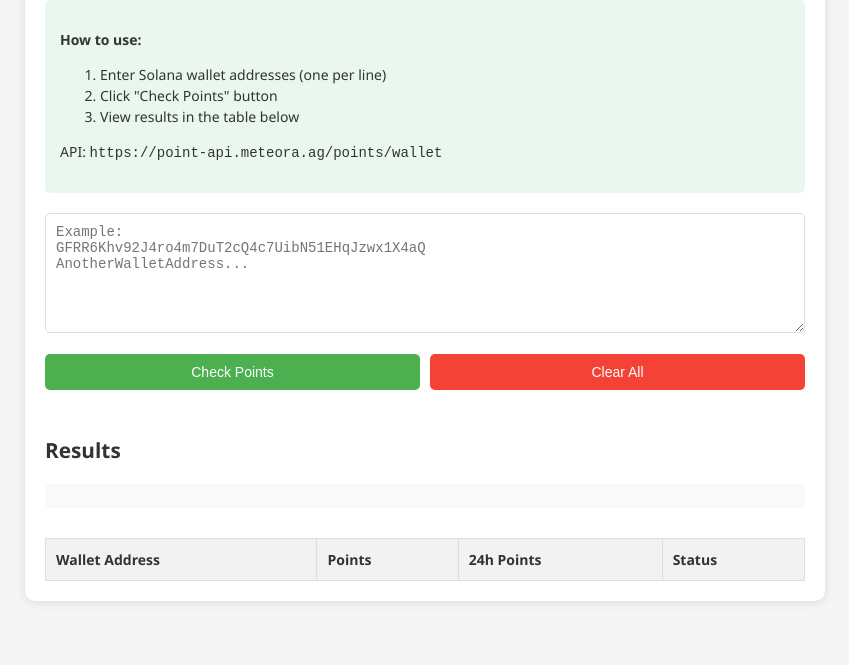
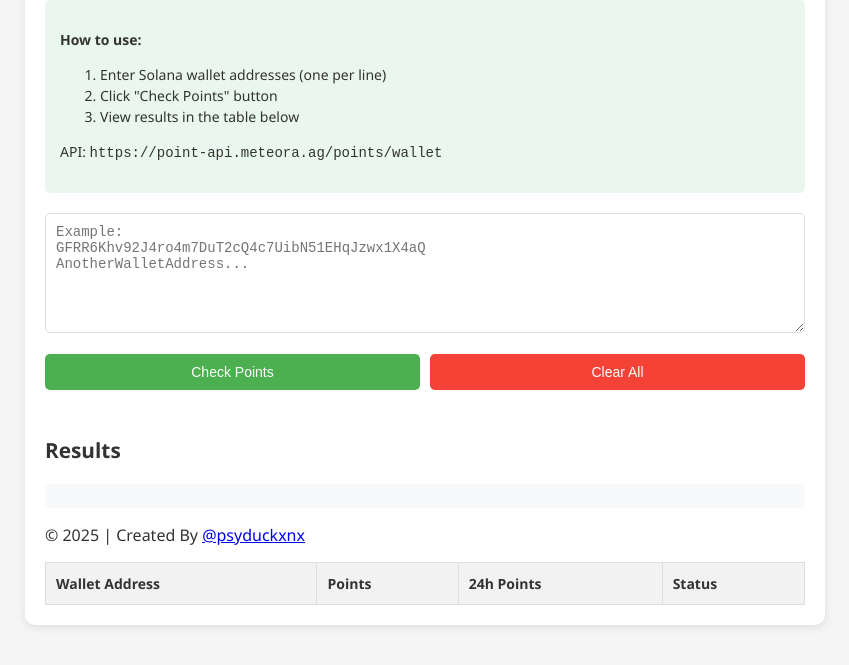
Before and after one commit to dinarsanjaya/meteora, a plain HTML site: page index.html in a window 1280 px wide. Shown: the part 107-772 px from the top of the page, without its empty margins (215-1064 px from the left). Drawn offline with Linux system fonts and the light colour scheme.

Commit message:
Update index.html

```diff
--- a/index.html
+++ b/index.html
@@ -252,6 +252,10 @@
                     </thead>
                     <tbody id="resultTableBody">
                         <!-- Results will be inserted here -->
+                        <div class="footer-text">© 2025  | Created By
+                            <a href="https://x.com/psyduckxnx" target="_blank" rel="noopener noreferrer">@psyduckxnx</a>
+                        </div>
+                    </footer>
                     </tbody>
                 </table>
             </div>
@@ -403,6 +407,7 @@
                 `;
             }
 
+
             function clearAll() {
                 walletInput.value = '';
                 resultTableBody.innerHTML = '';
```
